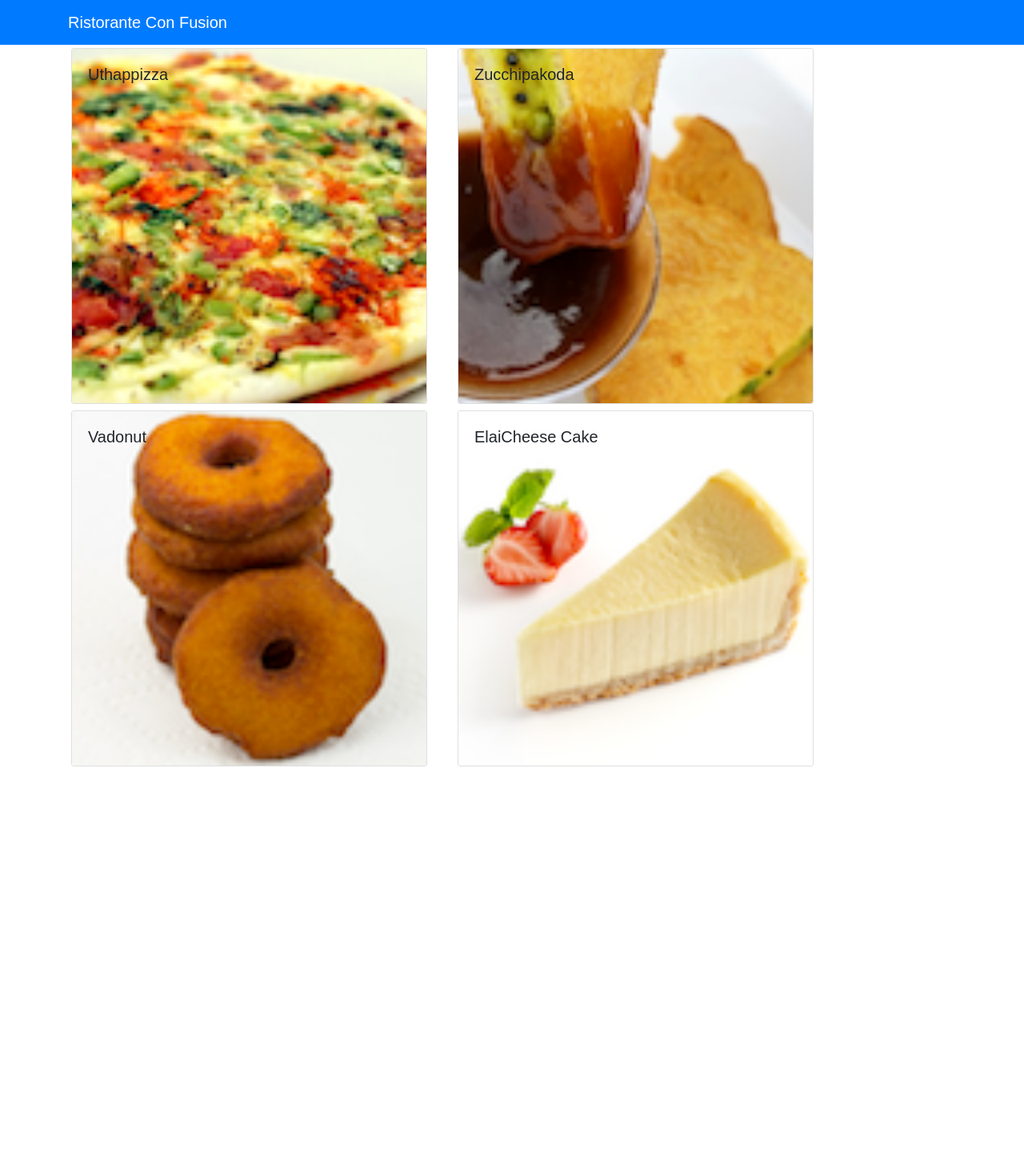
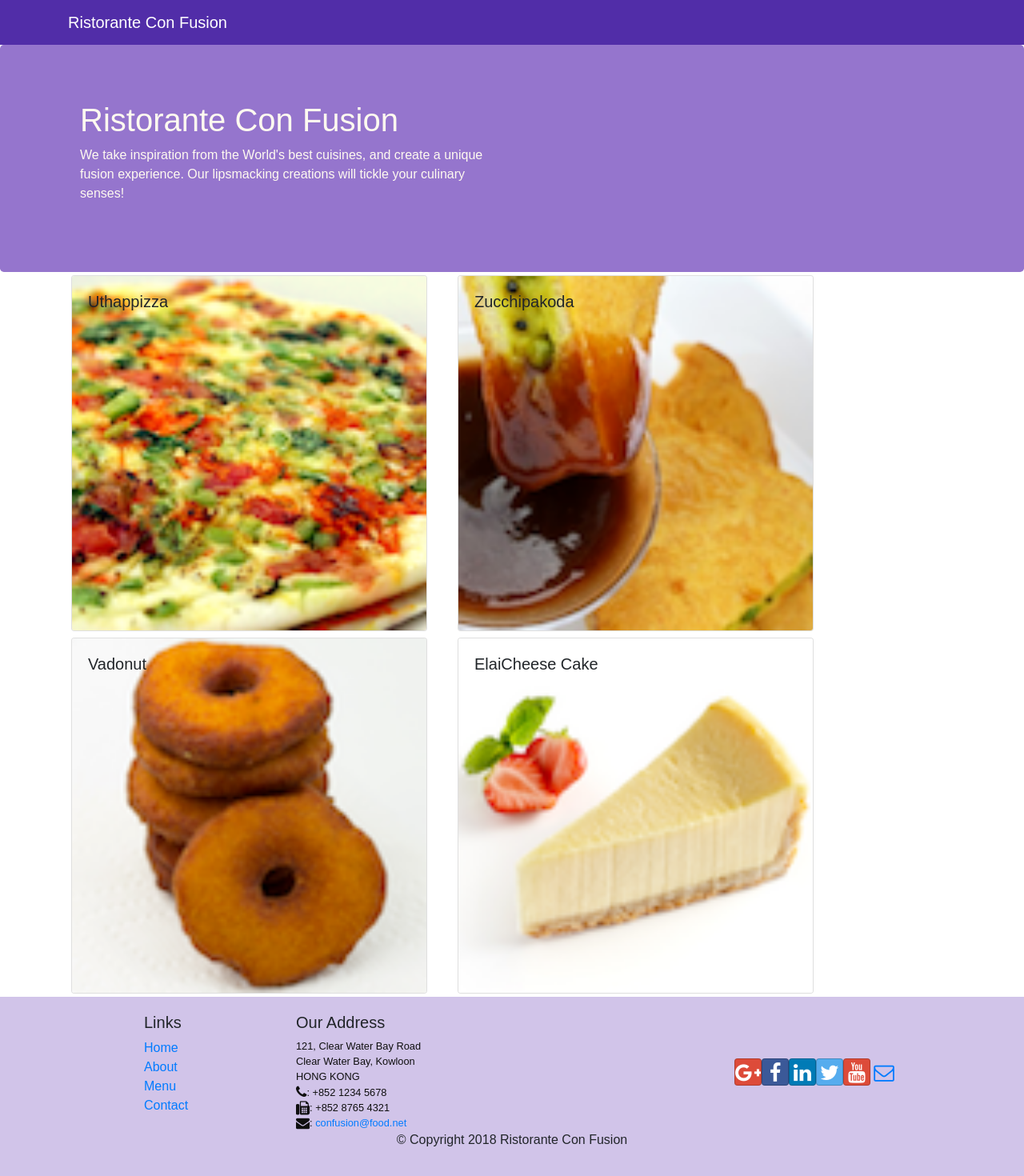
Before and after one commit to jere-h/learn-webdev, a React (Create React App) app in the folder hkust/course2_react/confusion/: page /contactus in a window 1280 px wide. Shown: the top 1470 px of the page at 80% size. Before the commit the page ends 971 px from the top, so only its background shows below. Built offline with nearby package versions, Linux system fonts and the light colour scheme.

Commit message:
Header and Footer components

```diff
--- a/hkust/course2_react/confusion/package.json
+++ b/hkust/course2_react/confusion/package.json
@@ -4,6 +4,8 @@
   "private": true,
   "dependencies": {
     "bootstrap": "^4.0.0",
+    "bootstrap-social": "^5.1.1",
+    "font-awesome": "^4.7.0",
     "react": "^17.0.1",
     "react-dom": "^17.0.1",
     "react-popper": "^0.9.2",
--- a/hkust/course2_react/confusion/src/App.css
+++ b/hkust/course2_react/confusion/src/App.css
@@ -0,0 +1,33 @@
+.row-header{
+    margin:0px auto;
+    padding:0px auto;
+}
+
+.row-content {
+    margin:0px auto;
+    padding: 50px 0px 50px 0px;
+    border-bottom: 1px ridge;
+    min-height:400px;
+}
+
+.footer{
+    background-color: #D1C4E9;
+    margin:0px auto;
+    padding: 20px 0px 20px 0px;
+}
+.jumbotron {
+    padding:70px 30px 70px 30px;
+    margin:0px auto;
+    background: #9575CD ;
+    color:floralwhite;
+}
+
+address{
+    font-size:80%;
+    margin:0px;
+    color:#0f0f0f;
+}
+
+.navbar-dark {
+    background-color: #512DA8;
+}
--- a/hkust/course2_react/confusion/src/App.js
+++ b/hkust/course2_react/confusion/src/App.js
@@ -1,5 +1,4 @@
 import React, { Component } from 'react';
-import { Navbar, NavbarBrand } from 'reactstrap'
 import Main from './components/MainComponent';
 import './App.css';
 
--- a/hkust/course2_react/confusion/src/components/DishdetailComponent.js
+++ b/hkust/course2_react/confusion/src/components/DishdetailComponent.js
@@ -1,9 +1,9 @@
 import React from 'react';
-import { Media, Card, CardImg, CardImgOverlay, CardText, CardBody, CardTitle } from 'reactstrap';
+import { Card, CardImg, CardText, CardBody, CardTitle } from 'reactstrap';
 
 	function RenderDish({dish}) {  // same function as gone through in the videos
-		if (dish != null) {
-			return (
+		return (
+			<div className="col-12 col-md-5 m-1">
 				<Card>
 					<CardImg width="100%" src={dish.image} alt={dish.name} />
 					<CardBody>
@@ -11,6 +11,28 @@
 						<CardText>{dish.description}</CardText>
 					</CardBody>
 				</Card>
+			</div>
+		);
+	}
+
+	function RenderComments({comments}) {
+		if(comments != null) {
+			return (
+				<div className="col-12 col-md-5 m-1">
+					<h4 className="mt-1">Comments</h4>
+					<ul className="list-unstyled">
+						{comments.map((comment) => {
+							var date = new Date(comment.date)
+							return(
+								<li key={comment.id}>
+									<p><i>{comment.comment}</i></p>
+									<p>-- {comment.author}, {date.toLocaleString('default', { dateStyle: 'medium' })}</p>
+								</li>
+							);
+						 })
+						}
+					</ul>
+				</div>
 			);
 		}
 		else {
@@ -20,53 +42,23 @@
 		}
 	}
 
-	function RenderComments({dish}) {  // adapted from above function, added nested if-else statements
-		if (dish != null) {
-			if(dish.comments != null) {
-				const commentlines = dish.comments.map((msg) => {
-					var date = new Date(msg.date)
-					return(
-						<li key={msg.id}>
-							<p><i>{msg.comment}</i></p>
-							<p>-- {msg.author}, {date.toLocaleString('default', { dateStyle: 'medium' })}</p>
-						</li>
-					);
-				});
-				return (
-					<Media body>
-						<h4 className="mt-1">Comments</h4>
-						<ul className="list-unstyled">
-							{commentlines}
-						</ul>
-					</Media>
-				);
-			}
-			else {
-				return(
-					<div></div>
-				);
-			}
+	const DishDetail = (props) => {
+		if (props.dish != null) {
+			return (
+				<div className="container">
+					<div className="row">
+						<RenderDish dish={props.dish} />
+						<RenderComments comments={props.dish.comments} />
+					</div>
+				</div>
+			);
 		}
 		else {
 			return(
 				<div></div>
 			);
 		}
-	}
 
-	const DishDetail = (props) => {
-		return (
-			<div className="container">
-				<div className="row">
-					<div className="col-12 col-md-5 m-1">
-						<RenderDish dish={props.dish} />
-					</div>
-					<div className="col-12 col-md-5 m-1">
-						<RenderComments dish={props.dish} />
-					</div>
-				</div>
-			</div>
-		);
 	}
 
 
--- /dev/null
+++ b/hkust/course2_react/confusion/src/components/FooterComponent.js
@@ -0,0 +1,50 @@
+import React from 'react';
+
+function Footer(props) {
+    return(
+    <div className="footer">
+        <div className="container">
+            <div className="row justify-content-center">
+                <div className="col-4 offset-1 col-sm-2">
+                    <h5>Links</h5>
+                    <ul className="list-unstyled">
+                        <li><a href="#">Home</a></li>
+                        <li><a href="#">About</a></li>
+                        <li><a href="#">Menu</a></li>
+                        <li><a href="contactus.html">Contact</a></li>
+                    </ul>
+                </div>
+                <div className="col-7 col-sm-5">
+                    <h5>Our Address</h5>
+                    <address>
+		              121, Clear Water Bay Road<br />
+		              Clear Water Bay, Kowloon<br />
+		              HONG KONG<br />
+		              <i className="fa fa-phone fa-lg"></i>: +852 1234 5678<br />
+		              <i className="fa fa-fax fa-lg"></i>: +852 8765 4321<br />
+		              <i className="fa fa-envelope fa-lg"></i>: <a href="mailto:confusion@food.net">
+                         confusion@food.net</a>
+                    </address>
+                </div>
+                <div className="col-12 col-sm-4 align-self-center">
+                    <div className="text-center">
+                        <a className="btn btn-social-icon btn-google" href="http://google.com/+"><i className="fa fa-google-plus"></i></a>
+                        <a className="btn btn-social-icon btn-facebook" href="http://www.facebook.com/profile.php?id="><i className="fa fa-facebook"></i></a>
+                        <a className="btn btn-social-icon btn-linkedin" href="http://www.linkedin.com/in/"><i className="fa fa-linkedin"></i></a>
+                        <a className="btn btn-social-icon btn-twitter" href="http://twitter.com/"><i className="fa fa-twitter"></i></a>
+                        <a className="btn btn-social-icon btn-google" href="http://youtube.com/"><i className="fa fa-youtube"></i></a>
+                        <a className="btn btn-social-icon" href="mailto:"><i className="fa fa-envelope-o"></i></a>
+                    </div>
+                </div>
+            </div>
+            <div className="row justify-content-center">
+                <div className="col-auto">
+                    <p>© Copyright 2018 Ristorante Con Fusion</p>
+                </div>
+            </div>
+        </div>
+    </div>
+    )
+}
+
+export default Footer;
--- /dev/null
+++ b/hkust/course2_react/confusion/src/components/HeaderComponent.js
@@ -0,0 +1,28 @@
+import React, { Component } from 'react'
+import { Navbar, NavbarBrand, Jumbotron } from 'reactstrap'
+
+class Header extends Component {
+    render() {
+    	return(
+			<React.Fragment>
+				<Navbar dark>
+					<div className="container">
+						<NavbarBrand href="/">Ristorante Con Fusion</NavbarBrand>
+					</div>
+				</Navbar>
+				<Jumbotron>
+					<div className="container">
+						<div className="row row-header">
+							<div className="col-12 col-sm-6">
+								<h1>Ristorante Con Fusion</h1>
+								<p>We take inspiration from the World's best cuisines, and create a unique fusion experience. Our lipsmacking creations will tickle your culinary senses!</p>
+							</div>
+						</div>
+					</div>
+				</Jumbotron>
+    		</React.Fragment>
+    	)
+    }
+}
+
+export default Header
--- a/hkust/course2_react/confusion/src/components/MainComponent.js
+++ b/hkust/course2_react/confusion/src/components/MainComponent.js
@@ -1,8 +1,9 @@
 import React, { Component } from 'react';
-import { Navbar, NavbarBrand } from 'reactstrap'
 import Menu from './MenuComponent';
 import DishDetail from './DishdetailComponent';
-import { DISHES } from '../shared/dishes'
+import Header from './HeaderComponent';
+import Footer from './FooterComponent';
+import { DISHES } from '../shared/dishes';
 
 class Main extends Component {
 
@@ -21,15 +22,12 @@
   render() {
     return (
       <div>
-        <Navbar dark color="primary">
-          <div className="container">
-            <NavbarBrand href="/">Ristorante Con Fusion</NavbarBrand>
-          </div>
-        </Navbar>
+        <Header />
         <Menu dishes={this.state.dishes}
           onClick={(dishId) => this.onDishSelect(dishId)}/>
         <DishDetail
           dish={this.state.dishes.filter((dish) => dish.id === this.state.selectedDish)[0]} />
+        <Footer />
       </div>
     );
   }
--- a/hkust/course2_react/confusion/src/index.js
+++ b/hkust/course2_react/confusion/src/index.js
@@ -1,6 +1,8 @@
 import React from 'react';
 import ReactDOM from 'react-dom';
 import 'bootstrap/dist/css/bootstrap.min.css';
+import 'font-awesome/css/font-awesome.min.css';
+import 'bootstrap-social/bootstrap-social.css';
 import './index.css';
 import App from './App';
 import registerServiceWorker from './registerServiceWorker';
```
Also changed, not shown: 1 other file (tests, documents, lock files or other folders).
